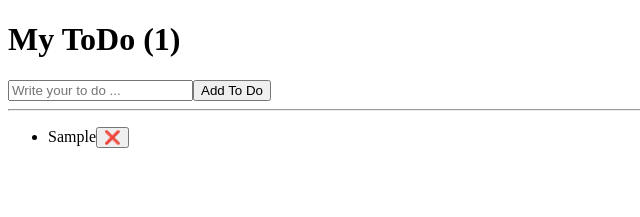
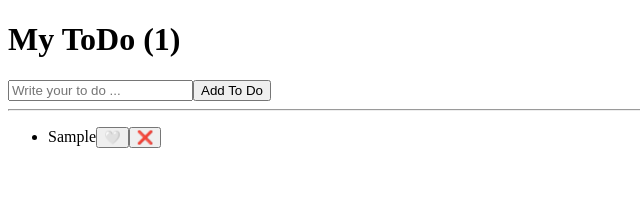
Before and after one commit to Drtr92/react-01-todo, a React (Vite) app: page / in a window 1280 px wide. Both pictures are taken after typing "Sample" into the empty fields and a click on the button "Add To Do". Shown: the top 217 px of the page, without its empty margins (0-640 px from the left). Built offline with nearby package versions, Linux system fonts and the light colour scheme.

Commit message:
상태 토글 기능 작성

```diff
--- a/src/App.jsx
+++ b/src/App.jsx
@@ -7,34 +7,43 @@
 
     const handleSubmit = (event) => {
         event.preventDefault();
-        if (todoValue === "" || todoValue === " ") {return;}
-        setTodoList([...todoList, todoValue]);
+        const newText = todoValue.trim();
+        if (newText === "") {
+            return;
+        }
+
+        setTodoList([...todoList, {text: newText, completed: false}]);
         setTodoValue("");
-
-    const handleDeleteTodo = (index) => {
-        // todoList에서 지워야되는 대상을 지우는 것
-        // 지워야 되는 대상을 특정하려면?
-        // 클릭을 한 대상, event가 일어난 대상은 button임. "밥먹기"라는 글자도 아니고 li도 아님
-
-        // button을 통해서는 우리가 삭제해야 하는 "밥먹기" 라는 그 대상 그 자체, 인덱스 번호를 가져올 수 있는 방법이 없음
-
-        // 아래에 onClick 부분에 함수 안의 함수 형태로 바꾸어, index 번호를 받는 handleDeleteTodo 함수로 바꿨음
-        // 결론 : handleDeleteTodo 함수가 해야하는 일은 들어온 index번호를 받아 todoList의 값을 변경하는 일을 해야함
-
-        // find         (x)
-        // findIndex    (x)
-        // filter       (o) => 걸러낸다 / index 가 아닌 애들만 남기면됨
-        // pop          (x)
-        // some
-        // every
-        // map
-        // reduce
-        // find         (x)
-
-        co
     };
 
+    const handleDeleteTodo = (target) => {
+
+        const result = todoList.filter((_, index) => {
+            return target !== index
+        });
+        setTodoList(result);
     };
+
+    const handleToggleTodo = (index) => {
+        // todoList 목록의 [index] 번호 요소의 completed 값을,
+        // 그 당사자의 반대값으로 = 할당 해달라
+        // todoList[index].completed = !todoList[index].completed;
+        // 하지만 state 값이기 때문에 직접 할당하면 안됨. set 함수를 써서 해야 함
+        // 이 이야기는, 새로운 배열을 만들어서 setTodoList에 저장
+
+        const newTodoList = todoList.map((item, i) => {
+            // handleToggleTodo에서 값을 변경하고 싶어하는 index가 아닌 것들
+            // 만약, handleToggleTodo 함수에서 2번 요소를 바꾸고 싶어하는거라면
+            // 1번 요소와 3번 요소는 그냥 지나가면 됨
+            // 수정기능 역시 이와 같은 원리이다. 원본의 배열 길이만큼 동일한 크기를 갖는 새로운 배열로 가공 (값을 바꿀때)
+            if (i !== index) {
+                return item;
+            }
+            return {...item, completed: !item.completed};
+        })
+        setTodoList(newTodoList);
+    }
+
 
     return (
         <>
@@ -43,30 +52,31 @@
                 <input
                     type={"text"}
                     placeholder={"Write your to do ..."}
-                    onChange={(event) => { setTodoValue(event.target.value) }}
+                    onChange={(event) => {
+                        setTodoValue(event.target.value)
+                    }}
                     value={todoValue}
                 />
                 <button type="submit">Add To Do</button>
             </form>
-            <hr />
+            <hr/>
             <ul>
                 {todoList.map((item, index) => <li key={index}>
-                            {item}
-                        <button onClick={() => {
-                            return handleDeleteTodo(index);
+                    {item.text}
+                    <button onClick={() => {
+                        // 지금 현재의 completed 값을 반대로 저장
+                        return handleToggleTodo(index);
+                    }}>
+                        {item.completed ? "❤️" : "🤍"}</button>
 
-                            // onClick이든 onSubmit, onChange 에 제공되어야 되는 함수 설계도엔 event만 제공함
-                            //
-                            // event 뿐만 아니라 다른 데이터도 필요하다면 그 함수 설계도만으로는 불가능
-                            //      => 함수 안의 함수르 새로 만들어서 내가 원하는 데이터를 집어넣어서 함수를 실행
-
-                            // onClick이 실행되면 () => {} 가 실행되는데
-                            // 그 안에 handleDeleteTodo(index) 가 실행됨
-                        }}>❌</button>
-                    </li>)}
+                    <button onClick={() => {
+                        return handleDeleteTodo(index);
+                    }}>❌
+                    </button>
+                </li>)}
             </ul>
         </>
-    )
+    );
 }
 
 export default App;
```
